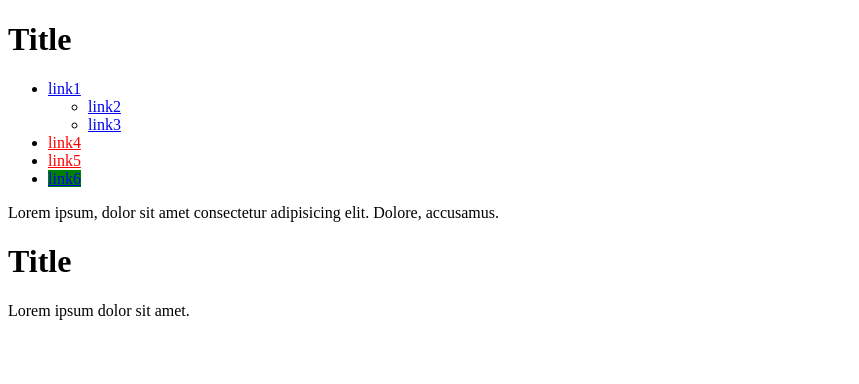
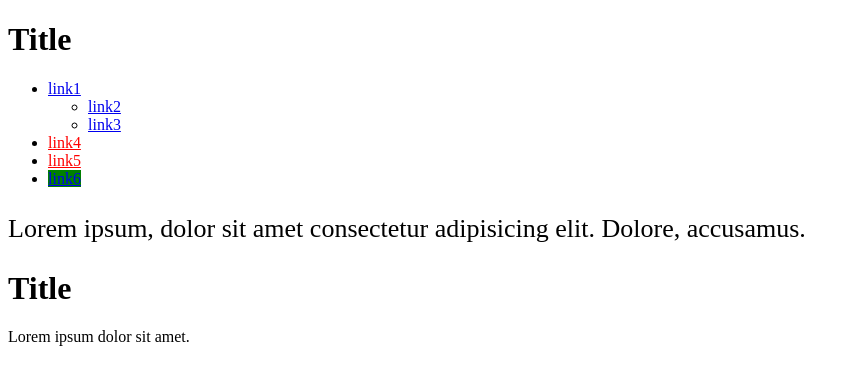
Before and after one commit to Balinata/CSS1, a plain HTML site: page index.html in a window 1280 px wide. Shown: the whole page, without its empty margins (0-859 px from the left). Drawn offline with Linux system fonts and the light colour scheme.

Commit message:
commit css3

```diff
--- a/main.css
+++ b/main.css
@@ -1,7 +1,11 @@
 a[href*="https"] {
-color: red;
+    color: red;
 }
 
-.list>li:last-child a{
-background-color: green;
+.list>li:last-child a {
+    background-color: green;
 }
+
+p:first-of-type {
+    font-size: 26px;
+}
```
